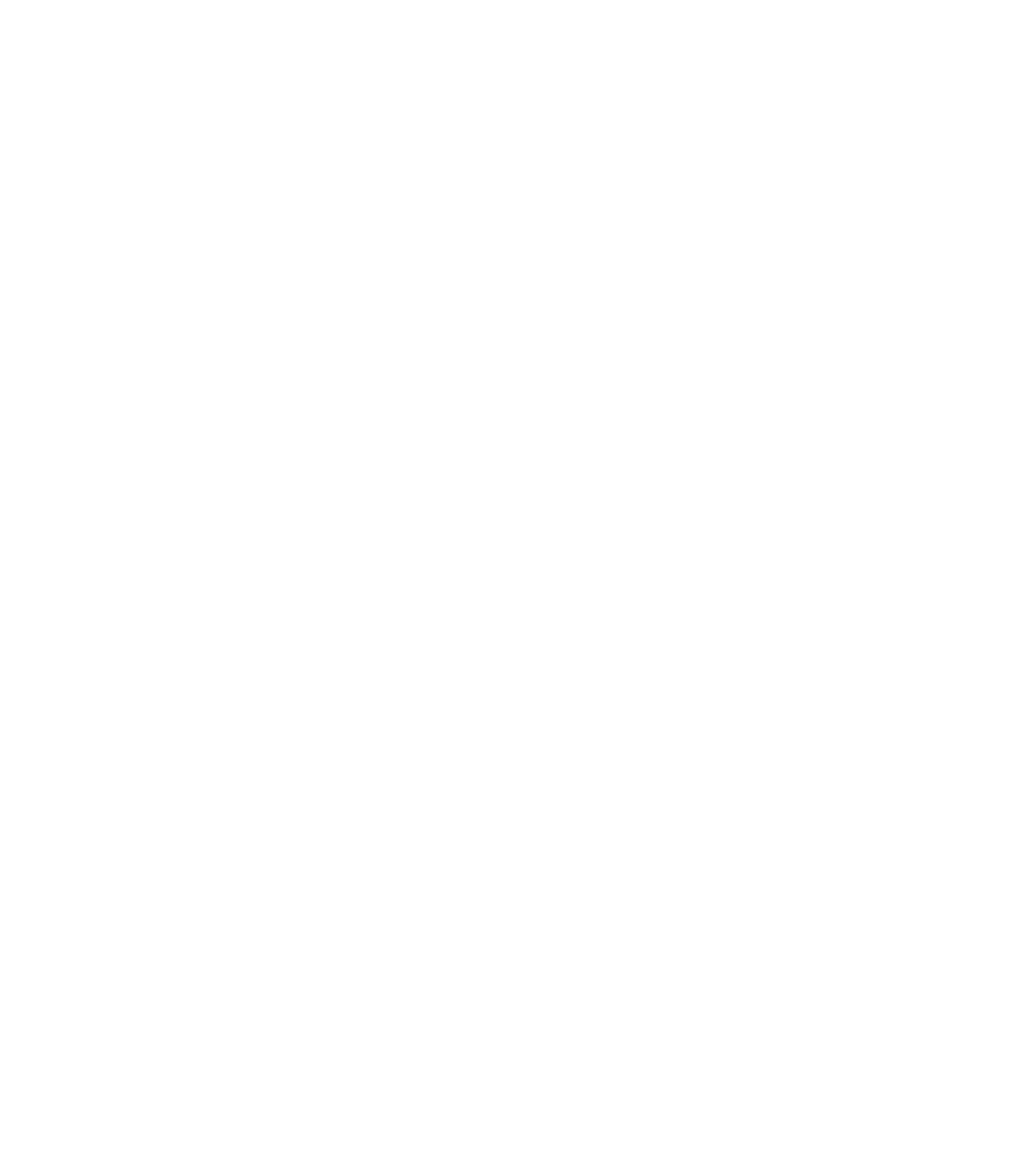
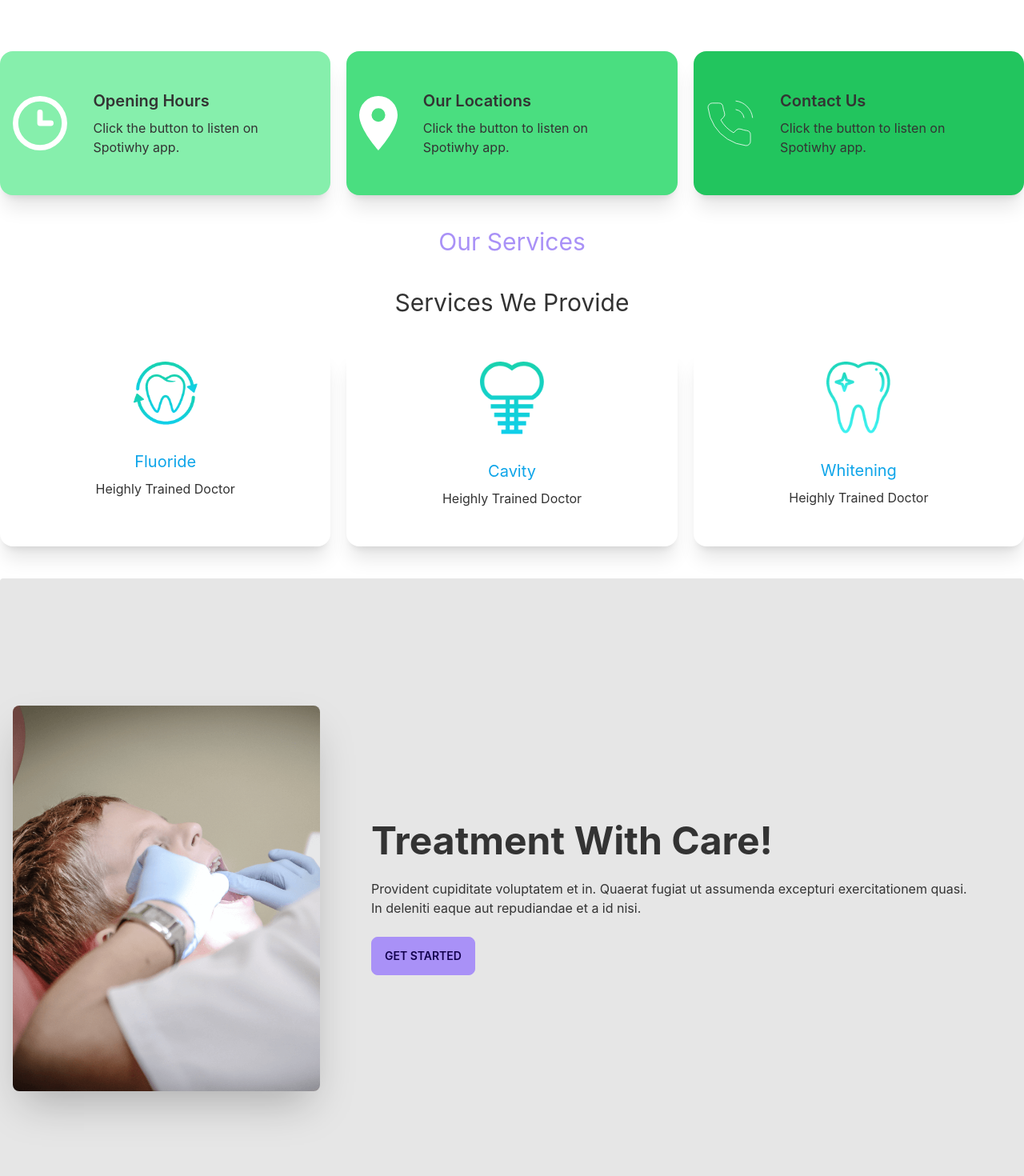
Before and after one commit to faisal-2d/doctors-portal, a React (Create React App) app: page /appointment in a window 1280 px wide. Shown: the part 800-2270 px from the top of the page at 80% size. Before the commit the page ends 864 px from the top, so only its background shows below. Built offline with nearby package versions, Linux system fonts and the light colour scheme; the HTML template or start-up script is replaced by a standard one.

Commit message:
services created

```diff
--- a/src/Components/Appointment.js
+++ b/src/Components/Appointment.js
@@ -1,10 +1,16 @@
 import React from 'react';
 import Banner from './Banner';
+import Hero from './Hero';
+import Info from './Info/Info';
+import Services from './Services/Services';
 
 const Appointment = () => {
     return (
         <section className='container mx-auto'>
             <Banner></Banner>
+            <Info></Info>
+            <Services></Services>
+            <Hero></Hero>
         </section>
     );
 };
--- /dev/null
+++ b/src/Components/Hero.js
@@ -0,0 +1,19 @@
+import React from 'react';
+import treatment from '../assets/images/treatment.png'
+
+const Hero = () => {
+    return (
+        <div class="hero min-h-screen bg-base-200 rounded">
+  <div class="hero-content flex-col lg:flex-row">
+    <img src={treatment} className="max-w-sm rounded-lg shadow-2xl" />
+    <div className='px-12'>
+      <h1 className="text-5xl font-bold">Treatment With Care!</h1>
+      <p className="py-6">Provident cupiditate voluptatem et in. Quaerat fugiat ut assumenda excepturi exercitationem quasi. In deleniti eaque aut repudiandae et a id nisi.</p>
+      <button className="btn btn-primary">Get Started</button>
+    </div>
+  </div>
+</div>
+    );
+};
+
+export default Hero;
--- /dev/null
+++ b/src/Components/Info/Info.js
@@ -0,0 +1,17 @@
+import React from 'react';
+import InfoCard from './InfoCard';
+import clock from '../../assets/icons/clock.svg'
+import marker from '../../assets/icons/marker.svg'
+import phone from '../../assets/icons/phone.svg'
+
+const Info = () => {
+    return (
+        <div className='grid grid-cols-1 md:grid-cols-3 gap-5'>
+            <InfoCard cardTitle={"Opening Hours"} background={"bg-green-300"} img={clock}></InfoCard>
+            <InfoCard cardTitle={"Our Locations"} background={"bg-green-400"} img={marker}></InfoCard>
+            <InfoCard cardTitle={"Contact Us"} background={"bg-green-500"} img={phone}></InfoCard>
+        </div>
+    );
+};
+
+export default Info;
--- /dev/null
+++ b/src/Components/Info/InfoCard.js
@@ -0,0 +1,15 @@
+import React from 'react';
+
+const InfoCard = ({img, cardTitle, background}) => {
+    return (
+        <div className={`card lg:card-side bg-base-100 shadow-xl ${background} p-4`}>
+  <figure><img src={img} alt="Album" /></figure>
+  <div className="card-body">
+    <h2 className="card-title">{cardTitle}</h2>
+    <p>Click the button to listen on Spotiwhy app.</p>
+  </div>
+</div>
+    );
+};
+
+export default InfoCard;
--- /dev/null
+++ b/src/Components/Services/ServiceCard.js
@@ -0,0 +1,15 @@
+import React from 'react';
+
+const ServiceCard = ({item}) => {
+    return (
+        <div className={`card bg-base-100 shadow-xl p-4 `}>
+  <figure><img className='w-20' src={item.img} alt="Album" /></figure>
+  <div className="card-body">
+    <h2 className='text-xl text-sky-500'>{item.title}</h2>
+    <p>{item.description}</p>
+  </div>
+</div>
+    );
+};
+
+export default ServiceCard;
--- /dev/null
+++ b/src/Components/Services/Services.js
@@ -0,0 +1,47 @@
+import React from 'react';
+import fluoride from '../../assets/images/fluoride.png'
+import cavity from '../../assets/images/cavity.png'
+import whitening from '../../assets/images/whitening.png'
+import ServiceCard from './ServiceCard';
+
+const Services = () => {
+
+    const servicesLlist = [
+        {
+            _id: 1,
+            img: fluoride,
+            title: "Fluoride",
+            description: "Heighly Trained Doctor"
+        },
+        {
+            _id: 2,
+            img: cavity,
+            title: "Cavity",
+            description: "Heighly Trained Doctor"
+        },
+        {
+            _id: 3,
+            img: whitening,
+            title: "Whitening",
+            description: "Heighly Trained Doctor"
+        }
+    ]
+    return (
+        <div className='text-center my-10'>
+            <h3 className='text-3xl my-5 text-primary text-bold'>Our Services</h3>
+            <h3 className='text-3xl my-10'>Services We Provide</h3>
+            <div className='grid grid-cols-1 md:grid-cols-3 gap-5'>
+                {
+                    servicesLlist.map(item => <ServiceCard
+                        key={item._id}
+                         item={item}
+                         ></ServiceCard>)
+
+                }
+
+        </div>
+        </div>
+    );
+};
+
+export default Services;
```
